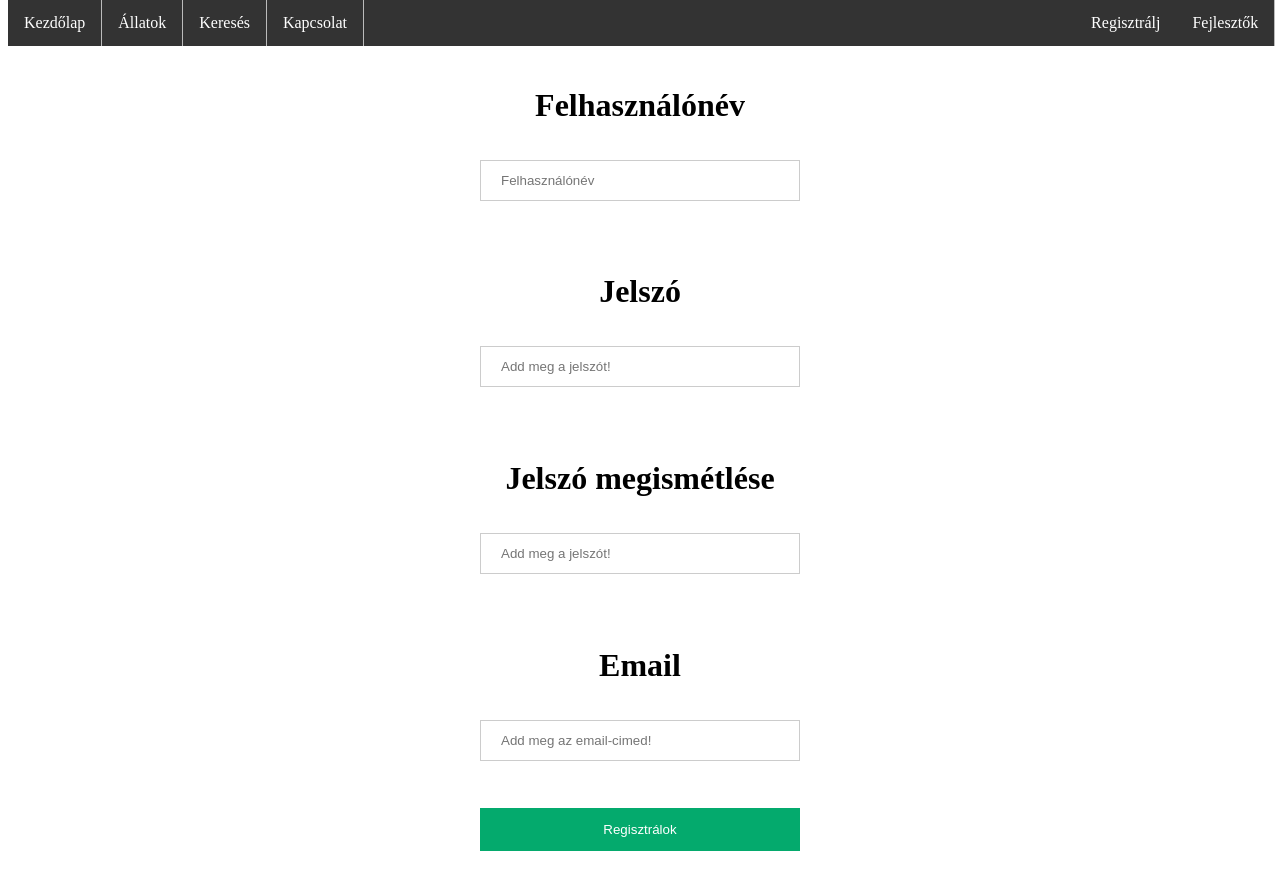
After one commit to palkrisz12/ZooLove, a PHP site: page /register.html in a window 1280 px wide. The commit adds this page. Run offline with PHP 8.4, Linux system fonts and the light colour scheme; some libraries are stand-ins or nearby versions.

Commit message:
Otodik commit, kozos oldalon a navbar, mindenhova csak importalva

```diff
--- a/web/Nav.css
+++ b/web/Nav.css
@@ -40,3 +40,38 @@ p {
     color: black;
     text-indent: 30px;
 }
+
+input[type=text], input[type=password] {
+    width: 25vw;
+    padding: 12px 20px;
+    margin: 8px 0;
+    display: inline-block;
+    border: 1px solid #ccc;
+    box-sizing: border-box;
+}
+
+button {
+    background-color: #04AA6D;
+    color: white;
+    padding: 14px 20px;
+    margin: 8px 0;
+    border: none;
+    cursor: pointer;
+    width: 25vw;
+}
+
+.centered {
+    margin:auto;
+    display: block;
+}
+
+.container{
+    display: grid;
+    place-items: center;
+    height: 100vh;
+    grid-template-areas: "input";
+}
+
+.centered {
+    grid-area: input;
+}
--- a/web/navbar.html
+++ b/web/navbar.html
@@ -5,5 +5,6 @@
         <li><a href="Kereses.html">Keresés</a></li>
         <li><a href="Kapcsolat.html">Kapcsolat</a></li>
         <li style="float:right"><a href="Developers.html">Fejlesztők</a></li>
+        <li style="float:right"><a href="register.html">Regisztrálj</a></li>
     </ul>
 </nav>
--- /dev/null
+++ b/web/register.html
@@ -0,0 +1,45 @@
+<!DOCTYPE html>
+<html lang="hu">
+<head>
+    <meta charset="UTF-8">
+    <script src="https://code.jquery.com/jquery-1.10.2.min.js"></script>
+    <link rel="stylesheet" href="Nav.css">
+    <title>Regisztráció</title>
+</head>
+<body>
+
+<div id = "nav-placeholder">
+</div>
+
+<script>
+    $(function(){
+        $("#nav-placeholder").load("navbar.html");
+    });
+</script>
+
+<br>
+<br>
+<br>
+
+<form method="post" action="submit.php">
+<div class="container">
+
+    <h1><label name="fnevl"><b>Felhasználónév</b></label> <br></h1>
+    <input type="text" class placeholder="Felhasználónév" name="fnev" required>
+
+    <h1><br> <label name="pswl"><b>Jelszó</b></label> <br> </h1>
+    <input type="password" placeholder="Add meg a jelszót!" name="psw" required>
+    <h1><br> <label name="pswl1"><b>Jelszó megismétlése</b></label> <br> </h1>
+    <input type="password" placeholder="Add meg a jelszót!" name="psw1" required>
+    <h1><br> <label name="imell"><b>Email</b></label> <br> </h1>
+    <input type="text" placeholder="Add meg az email-cimed!" name="imell" required>
+
+
+    <br>
+    <button type="submit">Regisztrálok</button>
+
+
+</div>
+</form>
+</body>
+</html>
```
Also changed, not shown: web/usersave.js (added, +24 -0 lines).
